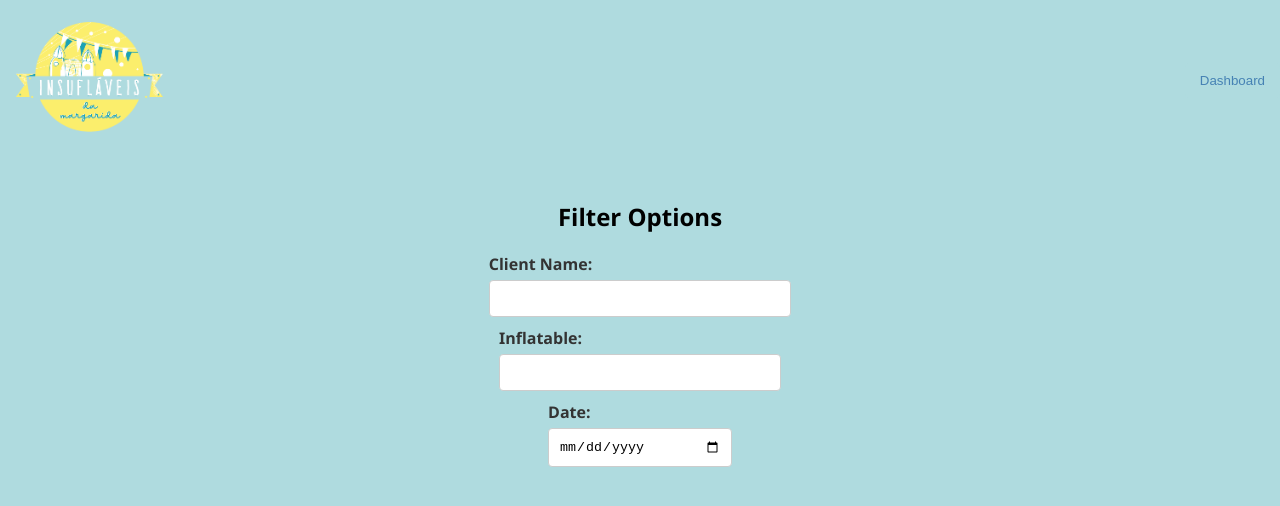
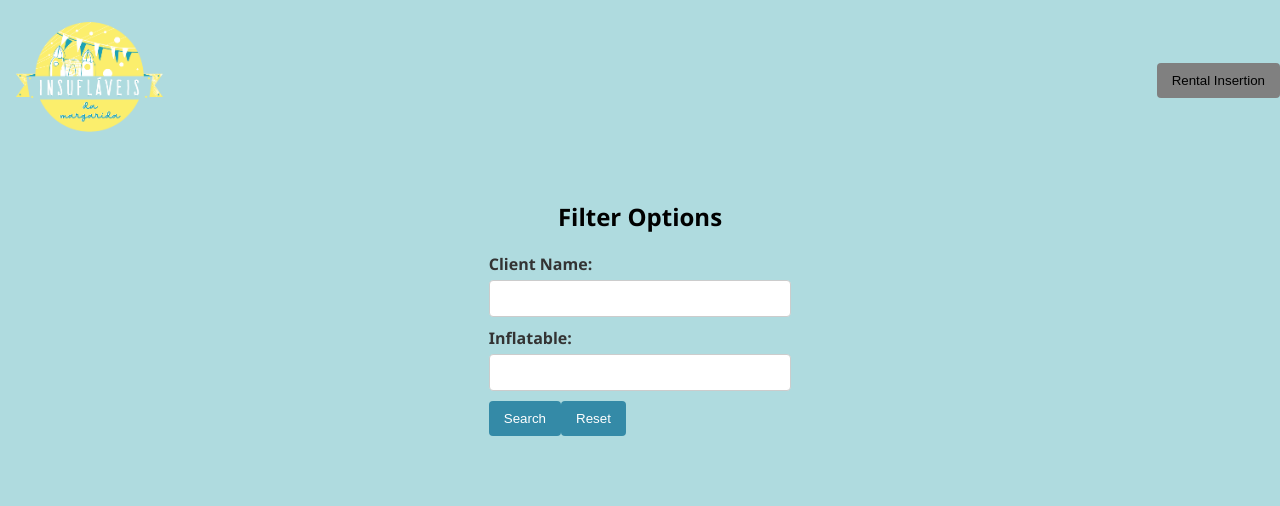
Before and after one commit to JoaoCavalcanti15/ManagementMargarida, a React (Create React App) app in the folder client/app/: page /ManagementMargarida/filter in a window 1280 px wide. Shown: the top 506 px of the page. Built offline with nearby package versions, Linux system fonts and the light colour scheme.

Commit message:
Filter by name and inflatable name working

```diff
--- a/client/app/src/pages/filter/Filter.css
+++ b/client/app/src/pages/filter/Filter.css
@@ -8,8 +8,8 @@
 }
 
 .filter-button {
-background-color: #afdbdf; /* Same as the background color */
-color: #4682B4;
+background-color: grey; /* Same as the background color */
+color: black;
 border: none;
 padding: 10px 15px;
 border-radius: 4px;
--- a/client/app/src/pages/filter/Filter.jsx
+++ b/client/app/src/pages/filter/Filter.jsx
@@ -1,41 +1,95 @@
-// Filter.jsx
-import React from "react";
+import React, { useState } from "react";
 import { useNavigate } from "react-router-dom";
+import axios from "axios";
 import logo from "../images/logo.jpg";
 import "./Filter.css"; // Import the CSS file
 
 const Filter = () => {
   const navigate = useNavigate();
+  const [clientName, setClientName] = useState("");
+  const [inflatable, setInflatable] = useState("");
+  const [filteredRentals, setFilteredRentals] = useState([]);
 
   // Handler for navigating back to the dashboard
-  const goToDashboard = () => {
-    navigate("/dashboard");
+  const goToRentalInsertion = () => {
+    navigate("/rental-insertion");
+  };
+
+  // Function to handle search
+  const handleSearch = async () => {
+    try {
+      const response = await axios.get(`http://localhost:4000/rental?name=${clientName}&inflatable=${inflatable}`);
+      setFilteredRentals(response.data);
+    } catch (error) {
+      console.error("Error fetching filtered rentals:", error);
+      // Handle error as needed
+    }
+  };
+
+  // Function to reset filters and clear results
+  const resetFilters = () => {
+    setClientName("");
+    setInflatable("");
+    setFilteredRentals([]);
   };
 
   return (
-    <>
+    <div className="filter-page">
       <div className="header">
         <img src={logo} alt="Logo" className="logo" />
-        <button className="filter-button" onClick={goToDashboard}>
-          Dashboard
+        <button className="filter-button" onClick={goToRentalInsertion}>
+          Rental Insertion
         </button>
       </div>
       <div className="filter-container">
         <h2>Filter Options</h2>
-        <div>
-          <label htmlFor="clientName">Client Name:</label>
-          <input type="text" id="clientName" name="clientName" />
+        <div className="filter-form">
+          <div className="form-group">
+            <label htmlFor="clientName">Client Name:</label>
+            <input
+              type="text"
+              id="clientName"
+              name="clientName"
+              value={clientName}
+              onChange={(e) => setClientName(e.target.value)}
+            />
+          </div>
+          <div className="form-group">
+            <label htmlFor="inflatable">Inflatable:</label>
+            <input
+              type="text"
+              id="inflatable"
+              name="inflatable"
+              value={inflatable}
+              onChange={(e) => setInflatable(e.target.value)}
+            />
+          </div>
+          <div className="button-group">
+            <button className="search-button" onClick={handleSearch}>
+              Search
+            </button>
+            <button className="reset-button" onClick={resetFilters}>
+              Reset
+            </button>
+          </div>
         </div>
-        <div>
-          <label htmlFor="inflatable">Inflatable:</label>
-          <input type="text" id="inflatable" name="inflatable" />
-        </div>
-        <div>
-          <label htmlFor="date">Date:</label>
-          <input type="date" id="date" name="date" />
-        </div>
+        {/* Display filtered rentals */}
+        {filteredRentals.length > 0 && (
+          <div className="filtered-results">
+            <h3>Filtered Rentals</h3>
+            <ul>
+              {filteredRentals.map((rental) => (
+                <li key={rental._id}>
+                  <strong>Name:</strong> {rental.name}<br />
+                  <strong>Address:</strong> {rental.address}<br />
+                  <strong>Email:</strong> {rental.email}<br />
+                </li>
+              ))}
+            </ul>
+          </div>
+        )}
       </div>
-    </>
+    </div>
   );
 };
 
--- a/client/app/src/pages/rental-insertion/RentalInsertion.css
+++ b/client/app/src/pages/rental-insertion/RentalInsertion.css
@@ -3,8 +3,8 @@
 }
 
 .filter-button {
-  background-color: #afdbdf; /* Same as the background color */
-  color: #4682B4;
+  background-color: grey; /* Same as the background color */
+  color: black;
   border: none;
   padding: 10px 15px;
   border-radius: 4px;
--- a/client/app/src/pages/rental-insertion/RentalInsertion.jsx
+++ b/client/app/src/pages/rental-insertion/RentalInsertion.jsx
@@ -246,7 +246,9 @@ const RentalInsertion = () => {
               </select>
               {errors.paymentmethod && <p className="error">{errors.paymentmethod}</p>}
             </div>
-            <button type="submit">Submit Rental</button>
+            <button type="submit" className="submit-button">
+              Submit Rental
+            </button>
           </form>
         </div>
       </div>
```
Also changed, not shown: 2 other files (tests, documents, lock files or other folders).
